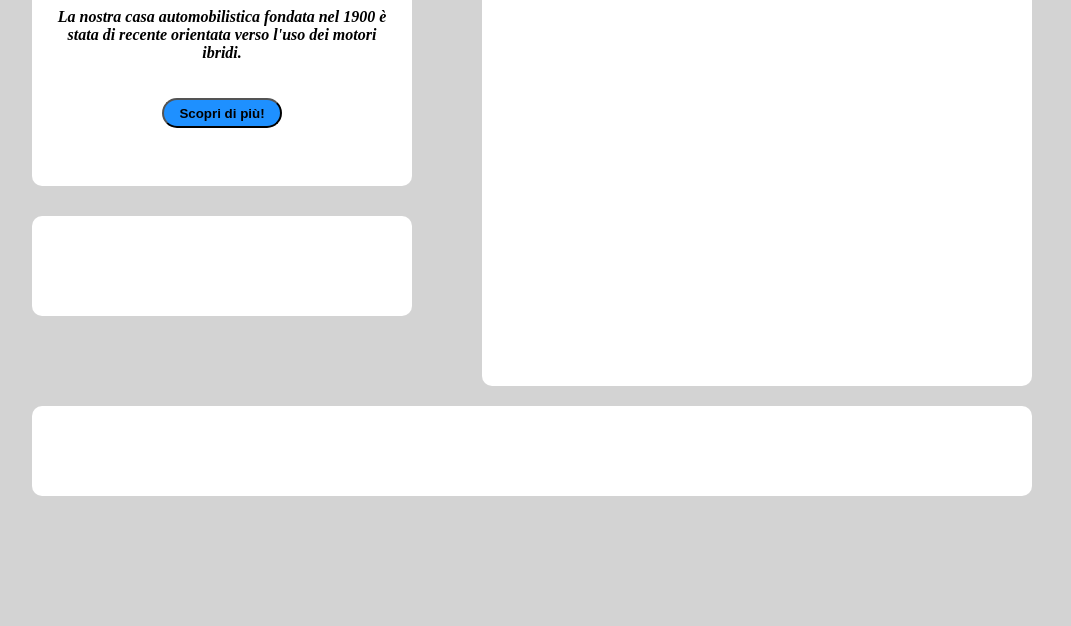
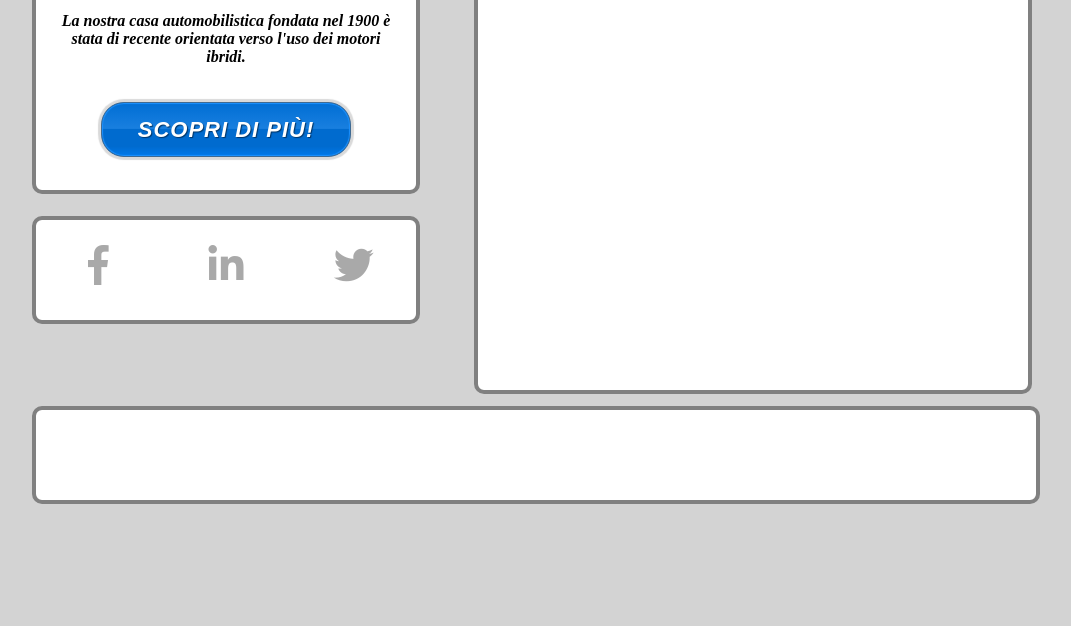
Before and after one commit to cnc-dev/htmlcss-minicvtop3, a plain HTML site: page index.html in a window 1280 px wide. Shown: the part 174-800 px from the top of the page, without its empty margins (108-1179 px from the left). Drawn offline with Linux system fonts and the light colour scheme.

Commit message:
nuovo bottone interattivo

```diff
--- a/index.html
+++ b/index.html
@@ -20,12 +20,14 @@
           <div class="descrizione">
             <b>La nostra casa automobilistica fondata nel 1900 è stata di
               recente orientata verso l'uso dei motori ibridi.</b>
-            <br><br><br> <button type="button" name="button"><b>Scopri di più!</b></button>
+            <br><br><br> <a href="" class="button"><strong>Scopri di più!</strong></a>
           </div>
       </div>
       <!-- social -->
       <div class="box social">
-
+        <div class="fab fa-facebook-f"></div>
+        <div class="fab fa-linkedin-in"></div>
+        <div class="fab fa-twitter"></div>
       </div>
       <!-- vetrina -->
       <div class="box dvd">
--- a/style.css
+++ b/style.css
@@ -19,6 +19,7 @@ body{
 .box{
   background-color: white;
   border-radius: 10px;
+  border: 4px solid grey;
 }
 
 .user{
@@ -28,7 +29,6 @@ body{
   left: 0px;
   top: 0px;
 }
-
 
 #logo{
   height: 100px;
@@ -56,12 +56,78 @@ body{
   margin: 15px;
 }
 
-button{
+/* button{
   background-color: dodgerblue;
   height: 30px;
   width: 120px;
   border-radius: 20px;
+} */
+
+
+.button {
+  display: inline-block;
+  text-align: center;
+  border-width: 1px;
+  border-style: solid;
+  text-transform: uppercase;
+  text-decoration: none;
+  line-height: 1.1;
+  font-weight: normal;
+  font-family: sans-serif;
+  color: #FFFFFF;
+  font-size: 12px;
+  background-color: #006BCF;
+  background-image: -webkit-linear-gradient(top, #006ed4 0%, #197fdf 48%, #006BCF 49%, #006BCF 82%, #0079eb 100%);
+  background-image: -moz-linear-gradient(top, #006ed4 0%, #197fdf 48%, #006BCF 49%, #006BCF 82%, #0079eb 100%);
+  background-image: -o-linear-gradient(top, #006ed4 0%, #197fdf 48%, #006BCF 49%, #006BCF 82%, #0079eb 100%);
+  background-image: linear-gradient(top, #006ed4 0%, #197fdf 48%, #006BCF 49%, #006BCF 82%, #0079eb 100%);
+  border-color: hsl(209, 40%, 41%);
+  -webkit-box-shadow: inset 0 0 1px 1px #1c92ff, 0 0 1px 3px rgba(0, 0, 0, 0.15);
+  -moz-box-shadow: inset 0 0 1px 1px #1c92ff, 0 0 1px 3px rgba(0, 0, 0, 0.15);
+  box-shadow: inset 0 0 1px 1px #1c92ff, 0 0 1px 3px rgba(0, 0, 0, 0.15);
+  -webkit-text-shadow: 1px 1px 1px #003669;
+  -moz-text-shadow: 1px 1px 1px #003669;
+  -o-text-shadow: 1px 1px 1px #003669;
+  text-shadow: 1px 1px 1px #003669;
+  -webkit-border-radius: 23px;
+  -moz-border-radius: 23px;
+  border-radius: 23px;
+  padding: 14.399999999999999px 36px 14.399999999999999px 36px;
 }
+
+.button strong {
+  letter-spacing: 1px;
+  font-size: 22px;
+}
+
+.button:hover {
+  color: #FFFFFF;
+  background-color: #0073de;
+  background-image: -webkit-linear-gradient(top, #0076e3 0%, #2087e6 48%, #0073de 49%, #0073de 82%, #0082fa 100%);
+  background-image: -moz-linear-gradient(top, #0076e3 0%, #2087e6 48%, #0073de 49%, #0073de 82%, #0082fa 100%);
+  background-image: -o-linear-gradient(top, #0076e3 0%, #2087e6 48%, #0073de 49%, #0073de 82%, #0082fa 100%);
+  background-image: linear-gradient(top, #0076e3 0%, #2087e6 48%, #0073de 49%, #0073de 82%, #0082fa 100%);
+  border-color: hsl(209, 41%, 44%);
+  -webkit-box-shadow: inset 0 0 1px 1px #2697ff, 0 0 1px 3px rgba(0, 0, 0, 0.15);
+  -moz-box-shadow: inset 0 0 1px 1px #2697ff, 0 0 1px 3px rgba(0, 0, 0, 0.15);
+  box-shadow: inset 0 0 1px 1px #2697ff, 0 0 1px 3px rgba(0, 0, 0, 0.15);
+  -webkit-text-shadow: 1px 1px 1px #003e78;
+  -moz-text-shadow: 1px 1px 1px #003e78;
+  -o-text-shadow: 1px 1px 1px #003e78;
+  text-shadow: 1px 1px 1px #003e78;
+}
+
+.button:active {
+  color: #FFFFFF;
+  background-color: #0063c0;
+  background-image: -webkit-linear-gradient(top, #005eb6 0%, #006BCF 100%);
+  background-image: -moz-linear-gradient(top, #005eb6 0%, #006BCF 100%);
+  background-image: -o-linear-gradient(top, #005eb6 0%, #006BCF 100%);
+  background-image: linear-gradient(top, #005eb6 0%, #006BCF 100%);
+  padding: 15.399999999999999px 36px 13.399999999999999px 36px;
+}
+
+
 
 .social{
   width: 380px;
@@ -69,7 +135,23 @@ button{
   position: absolute;
   left: 0px;
   top: 380px;
+  font-size: 40px;
+  color: darkgrey;
+  text-align: center;
 }
+
+.fab{
+  height: 100%;
+  width: 31%;
+  margin-top: 25px;
+  text-decoration: none;
+}
+
+.fab:hover{
+  color: blue;
+}
+
+
 
 .dvd{
   width: 550px;
```
